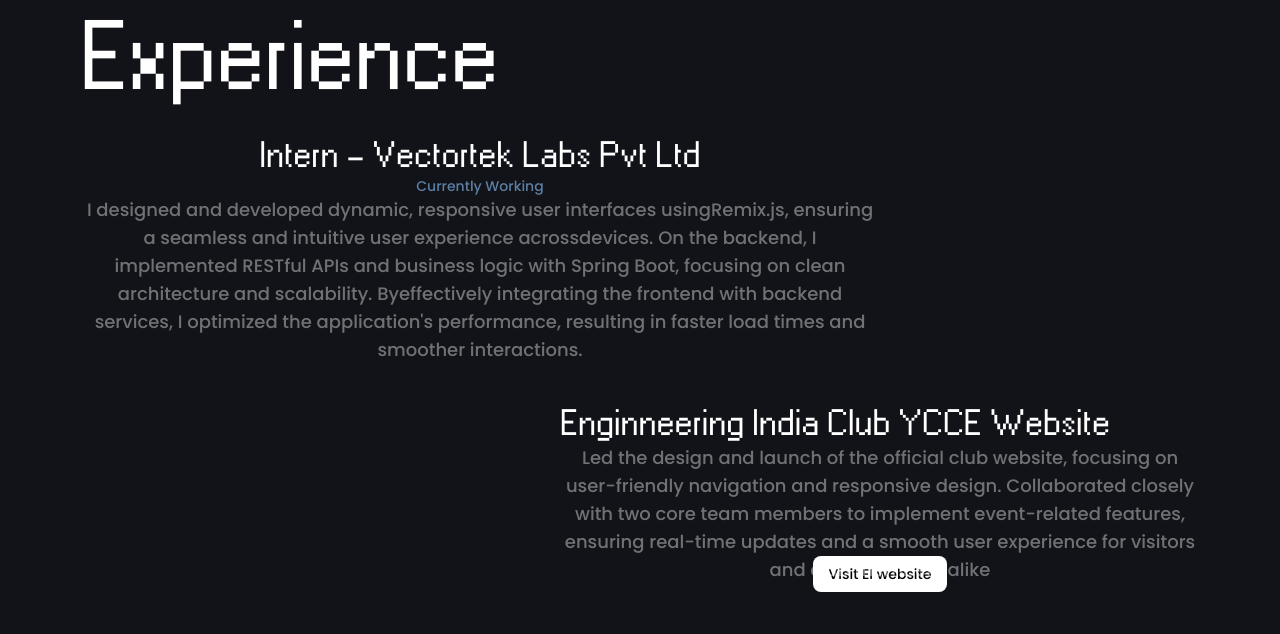
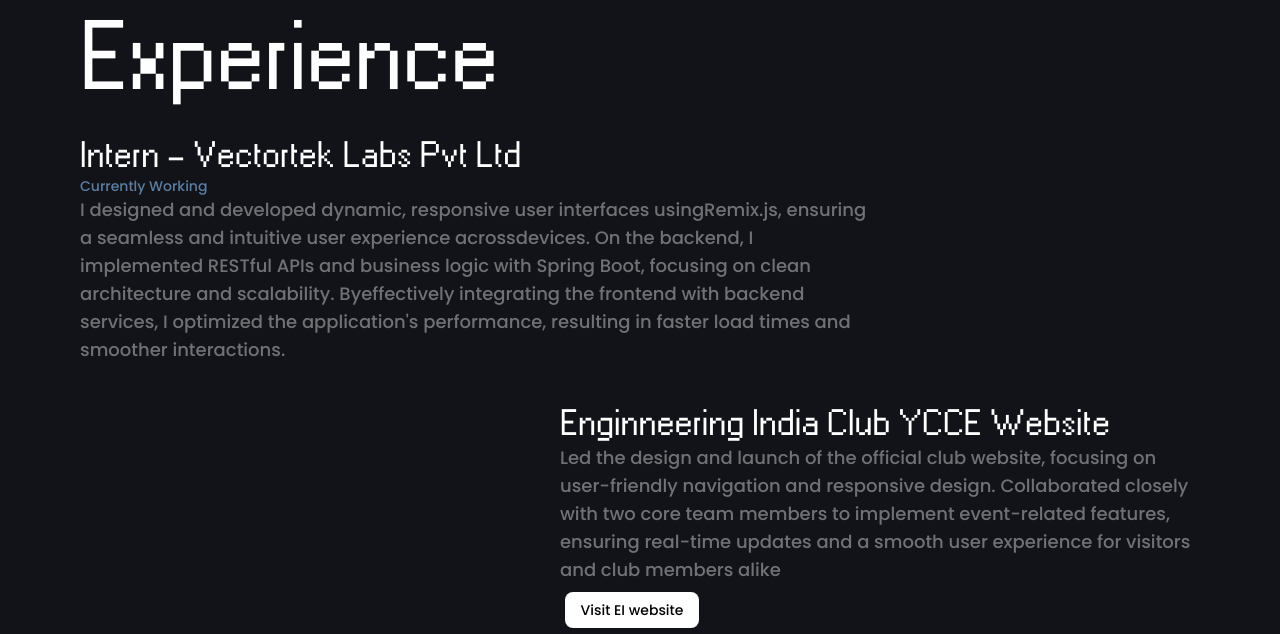
Before and after one commit to MUCHKUNDRAJE/Muchku.---Portfolio, a React (Vite) app: page / in a window 1280 px wide. Shown: the part 4100-4734 px from the top of the page. Built offline with nearby package versions, Linux system fonts and the light colour scheme.

Commit message:
update-4.0

```diff
--- a/src/App.jsx
+++ b/src/App.jsx
@@ -16,6 +16,7 @@
   return (
     <>
     <Analytics/>
+     <SpeedInsights/>
 
      <Routes>
 
--- a/src/main.jsx
+++ b/src/main.jsx
@@ -9,7 +9,7 @@
 createRoot(document.getElementById('root')).render(
 
   <StrictMode>
-    <SpeedInsights/>
+
     <BrowserRouter>
       <App />
     </BrowserRouter>
--- a/src/pages/Home/Page5.jsx
+++ b/src/pages/Home/Page5.jsx
@@ -18,11 +18,11 @@
     >
       <h1 className="text-6xl text-center md:text-start md:text-8xl mb-7"> Experience</h1>
 
-      <div className="w-96 px-4 md:px-0  md:w-[50rem]">
-        <h2 className="text-4xl pixel text-center "> Intern - Vectortek Labs Pvt Ltd </h2>
-        <h1 className="text-sm sans2 text-blue-300 opacity-60 text-center">Currently Working</h1>
+      <div className="  md:px-0  md:w-[50rem]">
+        <h2 className="text-4xl pixel  text-center md:text-start"> Intern - Vectortek Labs Pvt Ltd </h2>
+        <h1 className="text-sm sans2 text-blue-300 opacity-60 text-center md:text-start">Currently Working</h1>
 
-        <p className="text-sm md:text-lg sans2 text-center ">
+        <p className="text-sm md:text-lg sans2  text-center md:text-start ">
           {" I designed and developed dynamic, responsive user interfaces usingRemix.js, ensuring a seamless and intuitive user experience acrossdevices. On the backend, I implemented RESTful APIs and business logic with Spring Boot, focusing on clean architecture and scalability. Byeffectively integrating the frontend with backend services, I optimized the application's performance, resulting in faster load times and smoother interactions."
   .split("")
   .map((val, index) => (
@@ -32,12 +32,12 @@
         </p>
       </div>
 
-      <div className=" px-6 md:px-0  sans2 mt-10 w-96 md:w-[40rem] text-white md:right-20 absolute flex items-start justify-start flex-col  ">
+      <div className=" px-0 md:px-0  sans2 mt-10  md:w-[40rem] text-white md:right-20 absolute flex items-start justify-start flex-col  ">
         <h2 className=" pixel text-4xl md:whitespace-nowrap text-center">
           Enginneering India Club YCCE Website
         </h2>
 
-        <p className=" text-sm md:text-lg text-center  ">
+        <p className=" text-sm md:text-lg text-center md:text-start ">
        {"Led the design and launch of the official club website, focusing on user-friendly navigation and responsive design. Collaborated closely with two core team members to implement event-related features, ensuring real-time updates and a smooth user experience for visitors and club members alike"
   .split("")
   .map((val, index) => (
@@ -46,7 +46,7 @@
     </span>
 ))}
  </p>
-        <a className="mt-2 md:-mt-7 flex items-center justify-center w-full" href="https://www.engineeringindiaycce.live/">
+        <a className="mt-2 ml-18 flex items-center justify-center w-full md:w-0" href="https://www.engineeringindiaycce.live/">
 
         <Button className=" bg-white text-black hover:text-white">Visit EI website</Button>
         </a>
```
